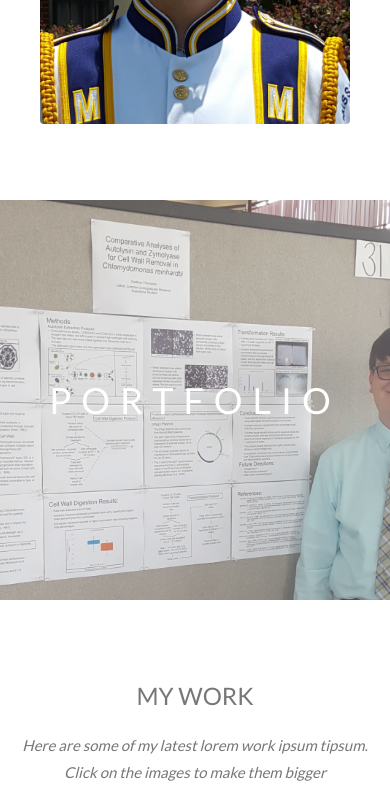
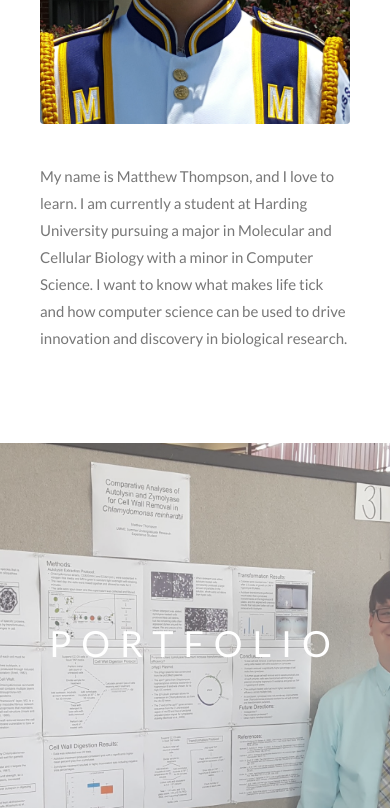
Before and after one commit to mdttrump97/mdttrump97.github.io, a plain HTML site: page index.html in a window 390 px wide. Shown: the part 1300-2108 px from the top of the page. Drawn offline with nearby package versions, Linux system fonts and the light colour scheme.

Commit message:
Shows text on small screens

```diff
--- a/index.html
+++ b/index.html
@@ -94,7 +94,7 @@ body, html {
     </div>
 
     <!-- Hide this text on small devices -->
-    <div class="w3-col m6 w3-hide-small w3-padding-large">
+    <div class="w3-col m6 w3-padding-large">
       <p>My name is Matthew Thompson, and I love to learn. I am currently a student at Harding University pursuing a major in Molecular and Cellular Biology with a minor in Computer Science. I want to know what makes life tick and how computer science can be used to drive innovation and discovery in biological research.</p>
     </div>
   </div>
```
